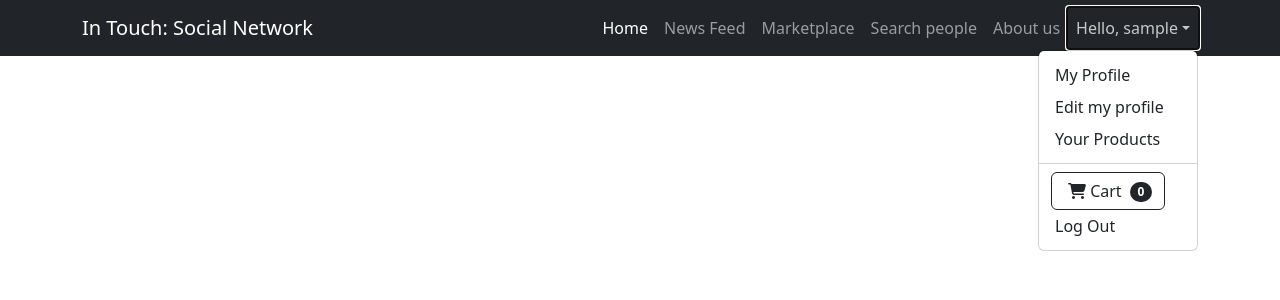
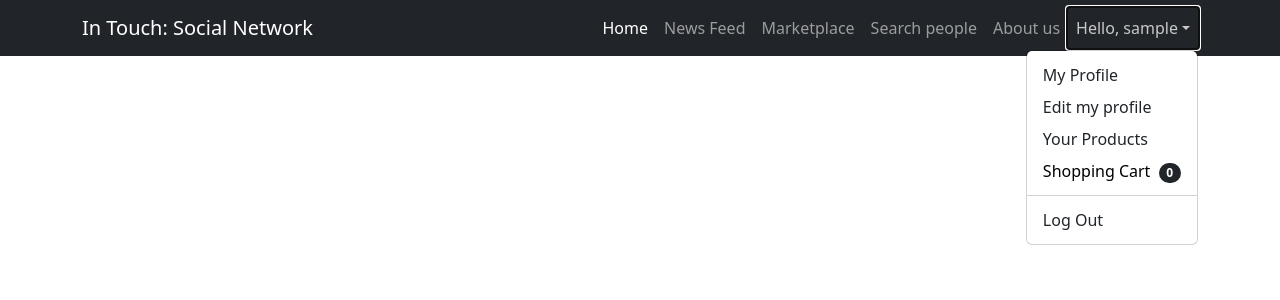
Before and after one commit to mkskh/social_network, a Django app: page / in a window 1280 px wide, after a click that opens the changed part. Shown: the top 300 px of the page. Run offline with Django 5.2, Linux system fonts and the light colour scheme; the visitor is signed in with stand-in values (Sample User, id 1); some libraries are stand-ins or nearby versions.

Commit message:
changed Shopping cart style on base.html

```diff
--- a/templates/base.html
+++ b/templates/base.html
@@ -34,19 +34,13 @@
                                 <li><a class="dropdown-item" href="{% url 'user:my_user_profile' user.id %}">My Profile</a></li>
                                 <li><a class="dropdown-item" href="{% url 'user:edit_profile' user.id %}">Edit my profile</a></li>
                                 <li><a class="dropdown-item" href="{% url 'marketplace:added_products' %}">Your Products</a></li>
+                                <li>
+                                    <a href="{% url 'marketplace:cart_summary' %}" class="dropdown-item" style="text-decoration: none; color: black;">
+                                        Shopping Cart
+                                        <span class="badge bg-dark text-white ms-1 rounded-pill" id="cart_quantity">{{ cart|length }}</span>
+                                    </a>
+                                </li>
                                 <li><hr class="dropdown-divider" /></li>
-                                <li>
-                                <div class="container">
-                                    <form class="d-flex">
-                                        <a href="{% url 'marketplace:cart_summary' %}" class="btn btn-outline-dark">
-                                            <i class="bi-cart-fill me-1"></i>
-                                            <i class="fa-solid fa-cart-shopping"></i>
-                                            Cart
-                                            <span class="badge bg-dark text-white ms-1 rounded-pill" id="cart_quantity">{{ cart|length }}</span>
-                                        </a>
-                                    </form>
-                                </div>
-                                </li>
                                 <li><a class="dropdown-item" href="{% url 'user:logout' %}">Log Out</a></li>
                             </ul>
                         </li>
```
